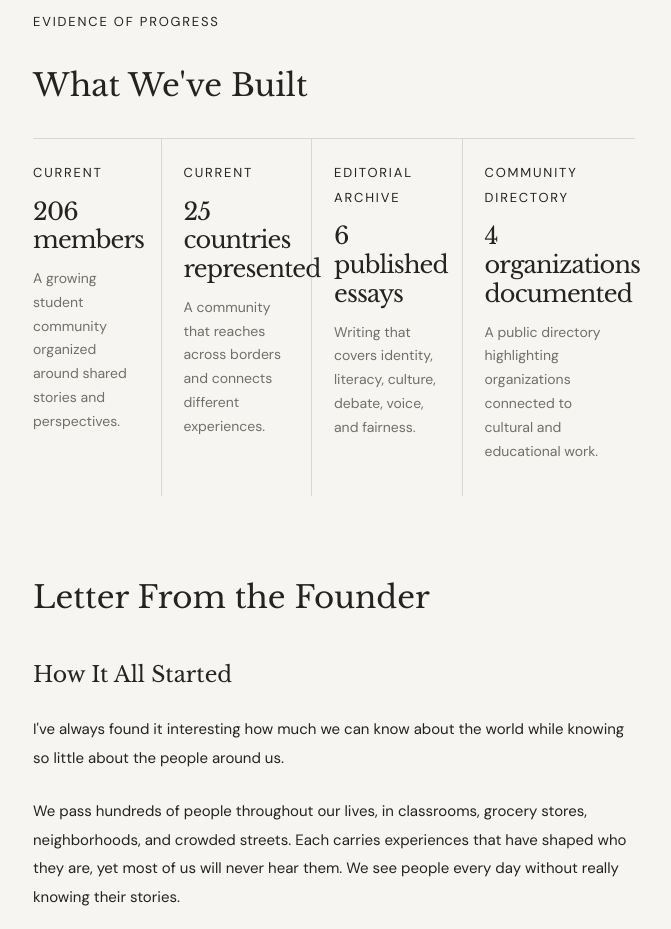
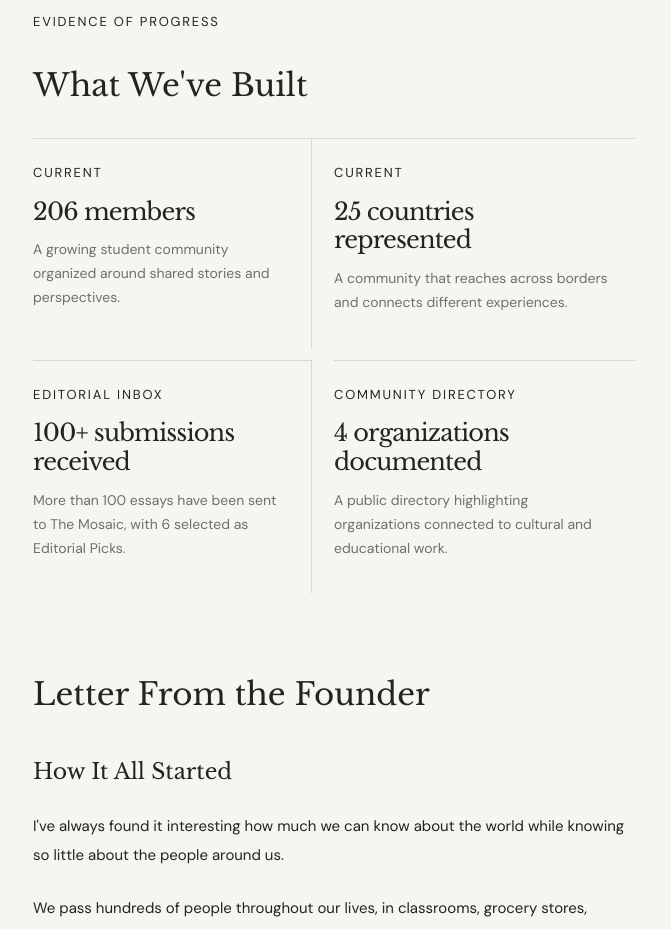
Before and after one commit to AbhinavRamakrishnan1/the-mosaic-website, a Next.js app: page /about in a window 1280 px wide. Shown: the part 1600-2529 px from the top of the page, without its empty margins (306-977 px from the left). Built offline with nearby package versions, Linux system fonts and the light colour scheme.

Commit message:
Clarify submission and editorial milestones

```diff
--- a/app/globals.css
+++ b/app/globals.css
@@ -152,6 +152,10 @@ main { min-height:60vh; }
 .focus-page .intro { margin-bottom:80px; }
 .about-built { margin:80px 0 30px; }
 .about-built h2 { margin-top:0; }
+.about-built .built-timeline { grid-template-columns:repeat(2,minmax(0,1fr)); }
+.about-built .milestone:nth-child(2) { border-right:0; margin-right:0; }
+.about-built .milestone:nth-child(3) { border-top:1px solid var(--line); margin-top:12px; padding-top:22px; }
+.about-built .milestone:nth-child(4) { border-top:1px solid var(--line); margin-top:12px; padding-top:22px; }
 .focus-detail { border-top:1px solid var(--line); padding:32px 0 42px; }
 .focus-detail h2 { margin:0 0 24px; }
 .focus-detail-grid { display:grid; grid-template-columns:repeat(3,minmax(0,1fr)); gap:30px; }
--- a/data/milestones.ts
+++ b/data/milestones.ts
@@ -1,6 +1,6 @@
 export const milestones = [
   { label: 'Current', title: '206 members', description: 'A growing student community organized around shared stories and perspectives.' },
   { label: 'Current', title: '25 countries represented', description: 'A community that reaches across borders and connects different experiences.' },
-  { label: 'Editorial archive', title: '6 published essays', description: 'Writing that covers identity, literacy, culture, debate, voice, and fairness.' },
+  { label: 'Editorial inbox', title: '100+ submissions received', description: 'More than 100 essays have been sent to The Mosaic, with 6 selected as Editorial Picks.' },
   { label: 'Community directory', title: '4 organizations documented', description: 'A public directory highlighting organizations connected to cultural and educational work.' },
 ];
```
